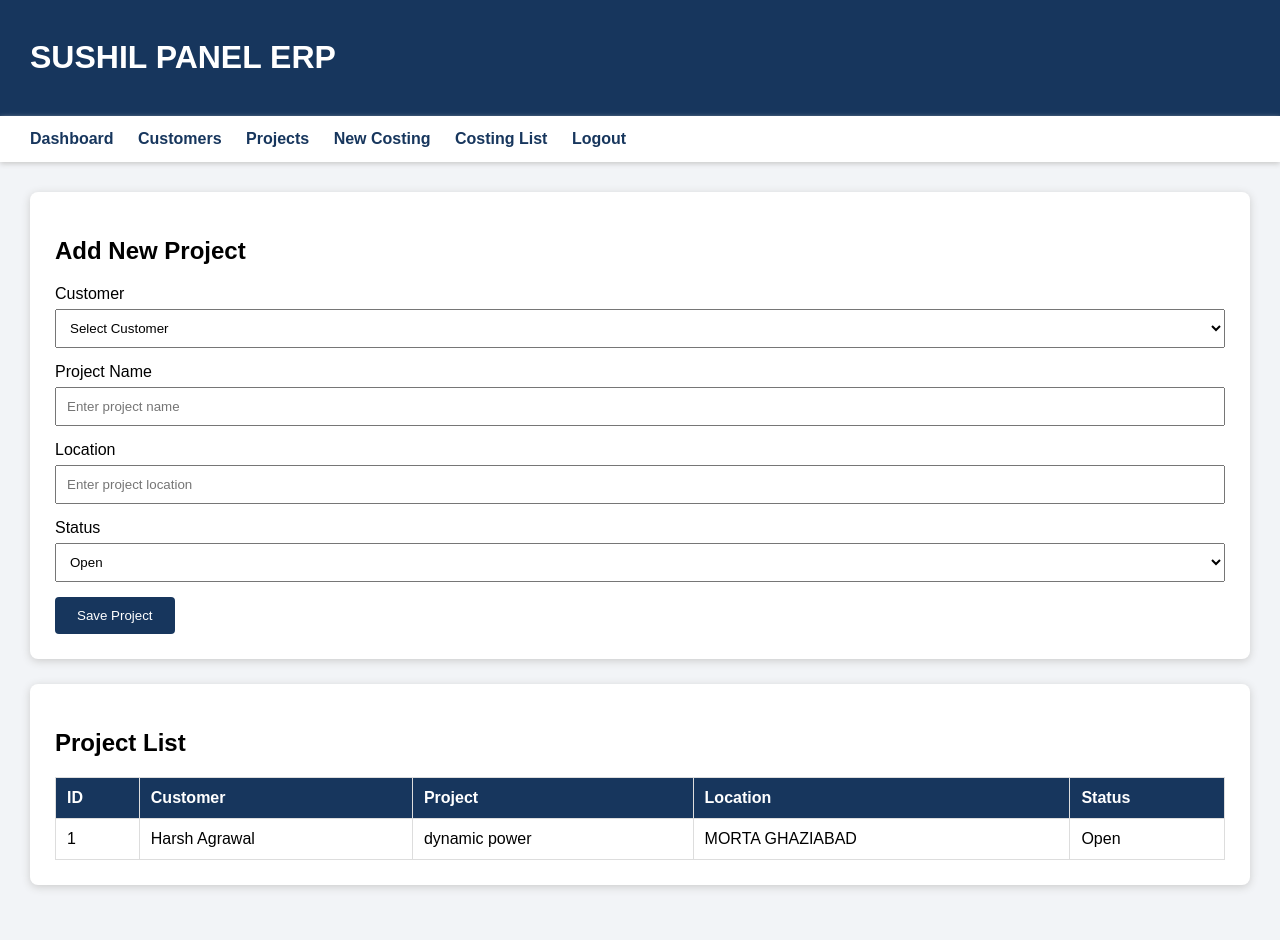
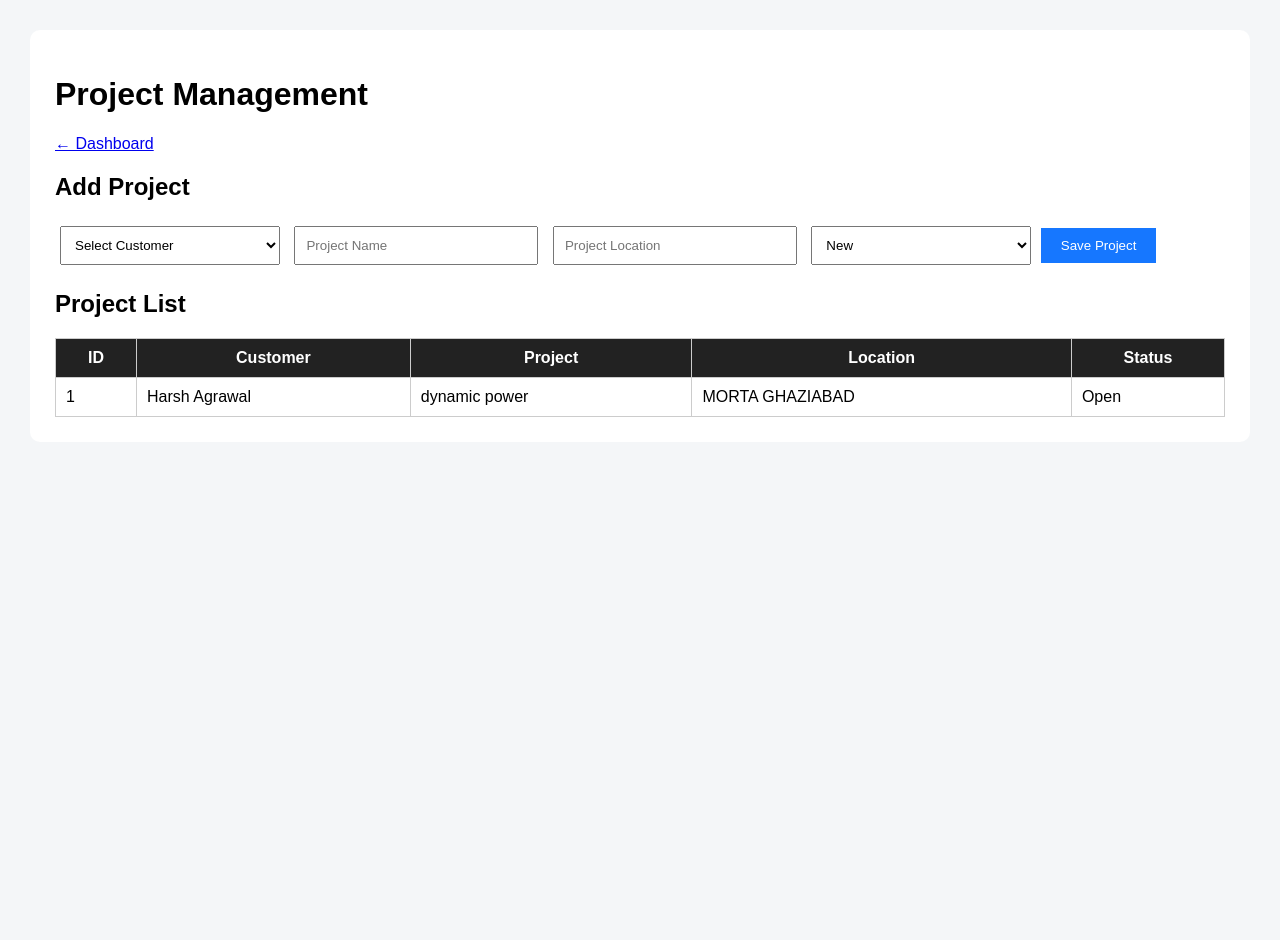
Before and after one commit to sushil8400/SUSHIL-PANEL-ERP, a Flask app: page /projects in a window 1280 px wide. After the commit the page ends 417 px from the top, so only its background shows below. Run offline with Flask 3, Linux system fonts and the light colour scheme; a user stored in the database is signed in; data comes from the database, SQL or seed files in the repository.

Commit message:
Update projects.html

```diff
--- a/templates/projects.html
+++ b/templates/projects.html
@@ -2,171 +2,48 @@
 <html>
 <head>
     <title>Projects - SUSHIL PANEL ERP</title>
-
     <style>
-        body {
-            font-family: Arial, sans-serif;
-            margin: 0;
-            background: #f2f4f7;
-        }
-
-        header {
-            background: #17365d;
-            color: white;
-            padding: 18px 30px;
-        }
-
-        nav {
-            background: white;
-            padding: 14px 30px;
-            box-shadow: 0 2px 5px #ccc;
-        }
-
-        nav a {
-            text-decoration: none;
-            margin-right: 20px;
-            color: #17365d;
-            font-weight: bold;
-        }
-
-        .container {
-            padding: 30px;
-        }
-
-        .box {
-            background: white;
-            padding: 25px;
-            border-radius: 8px;
-            box-shadow: 0 2px 8px #ccc;
-            margin-bottom: 25px;
-        }
-
-        input, select {
-            width: 100%;
-            padding: 10px;
-            margin-top: 6px;
-            margin-bottom: 15px;
-            box-sizing: border-box;
-        }
-
-        button {
-            background: #17365d;
-            color: white;
-            border: none;
-            padding: 11px 22px;
-            cursor: pointer;
-            border-radius: 4px;
-        }
-
-        table {
-            width: 100%;
-            border-collapse: collapse;
-            background: white;
-        }
-
-        th, td {
-            border: 1px solid #ddd;
-            padding: 11px;
-            text-align: left;
-        }
-
-        th {
-            background: #17365d;
-            color: white;
-        }
+        body{font-family:Arial;margin:30px;background:#f4f6f8}
+        .box{background:white;padding:25px;border-radius:10px}
+        input,select{padding:10px;margin:5px;width:220px}
+        button{padding:10px 20px;background:#1677ff;color:white;border:0}
+        table{width:100%;border-collapse:collapse;margin-top:20px}
+        th,td{padding:10px;border:1px solid #ccc}
+        th{background:#222;color:white}
     </style>
 </head>
+<body>
+<div class="box">
+    <h1>Project Management</h1>
+    <a href="/">← Dashboard</a>
 
-<body>
-
-<header>
-    <h1>SUSHIL PANEL ERP</h1>
-</header>
-
-<nav>
-    <a href="{{ url_for('dashboard') }}">Dashboard</a>
-    <a href="{{ url_for('customers') }}">Customers</a>
-    <a href="{{ url_for('projects') }}">Projects</a>
-    <a href="{{ url_for('new_costing') }}">New Costing</a>
-    <a href="{{ url_for('costings') }}">Costing List</a>
-    <a href="{{ url_for('logout') }}">Logout</a>
-</nav>
-
-<div class="container">
-
-    <div class="box">
-
-        <h2>Add New Project</h2>
+    <h2>Add Project</h2>
 
     <form method="POST">
-
-            <label>Customer</label>
-
         <select name="customer_id" required>
-
             <option value="">Select Customer</option>
-
             {% for customer in customers %}
-
             <option value="{{ customer.id }}">
                 {{ customer.name }}
             </option>
-
             {% endfor %}
-
         </select>
 
-            <label>Project Name</label>
-
-            <input
-                type="text"
-                name="name"
-                placeholder="Enter project name"
-                required
-            >
-
-            <label>Location</label>
-
-            <input
-                type="text"
-                name="location"
-                placeholder="Enter project location"
-            >
-
-            <label>Status</label>
+        <input name="name" placeholder="Project Name" required>
+        <input name="location" placeholder="Project Location">
 
         <select name="status">
-
-                <option value="Open">Open</option>
-
-                <option value="In Progress">
-                    In Progress
-                </option>
-
-                <option value="Completed">
-                    Completed
-                </option>
-
-                <option value="On Hold">
-                    On Hold
-                </option>
-
+            <option value="New">New</option>
+            <option value="Running">Running</option>
+            <option value="Completed">Completed</option>
         </select>
 
-            <button type="submit">
-                Save Project
-            </button>
-
+        <button type="submit">Save Project</button>
     </form>
-
-    </div>
-
-    <div class="box">
 
     <h2>Project List</h2>
 
     <table>
-
         <tr>
             <th>ID</th>
             <th>Customer</th>
@@ -175,45 +52,16 @@
             <th>Status</th>
         </tr>
 
-            {% for project in rows %}
-
+        {% for row in rows %}
         <tr>
-
-                <td>{{ project.id }}</td>
-
-                <td>
-                    {{ project.customer or "-" }}
-                </td>
-
-                <td>{{ project.name }}</td>
-
-                <td>
-                    {{ project.location or "-" }}
-                </td>
-
-                <td>
-                    {{ project.status or "-" }}
-                </td>
-
+            <td>{{ row.id }}</td>
+            <td>{{ row.customer }}</td>
+            <td>{{ row.name }}</td>
+            <td>{{ row.location }}</td>
+            <td>{{ row.status }}</td>
         </tr>
-
-            {% else %}
-
-            <tr>
-
-                <td colspan="5">
-                    No projects available
-                </td>
-
-            </tr>
-
         {% endfor %}
-
     </table>
-
 </div>
-
-</div>
-
 </body>
 </html>
```
Lines whose indentation alone changed are shown as unchanged.
